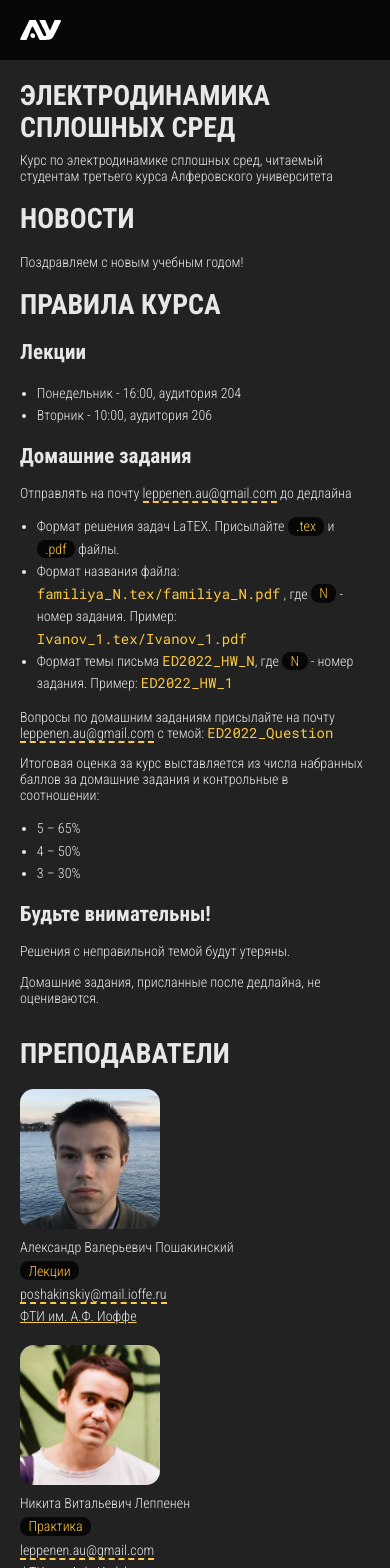
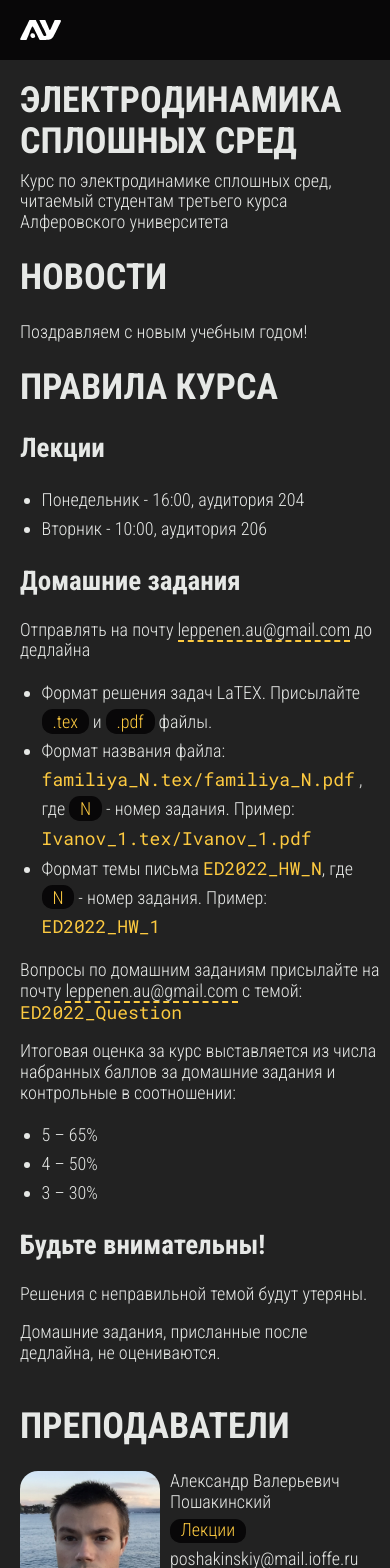
Before and after one commit to leppenen/ed_2022, a Vue app: page / in a window 390 px wide. Shown: the top 1568 px of the page. Built offline with nearby package versions, Linux system fonts and the light colour scheme.

Commit message:
fix main size adaptive

```diff
--- a/src/assets/styles/main.css
+++ b/src/assets/styles/main.css
@@ -17,6 +17,7 @@
 }
 
 body {
+  min-width: 400px;
   background: var(--bgSecondary);
 }
 
@@ -31,12 +32,7 @@ ul {
   }
 }
 
-* {
+*, :after, :before {
+  box-sizing: border-box;
   word-break: break-word;
 }
-
-@media screen and (max-width: 400px) {
-  :root {
-    font-size: 14px;
-  }
-}
--- a/src/components/ui/teacher-card.vue
+++ b/src/components/ui/teacher-card.vue
@@ -48,7 +48,6 @@ import CopiedText from "./copied-text.vue";
     width: 100%;
     box-sizing: border-box;
     display: flex;
-    flex-wrap: wrap;
     gap: 20px;
   }
   .teacherInfo {
```
